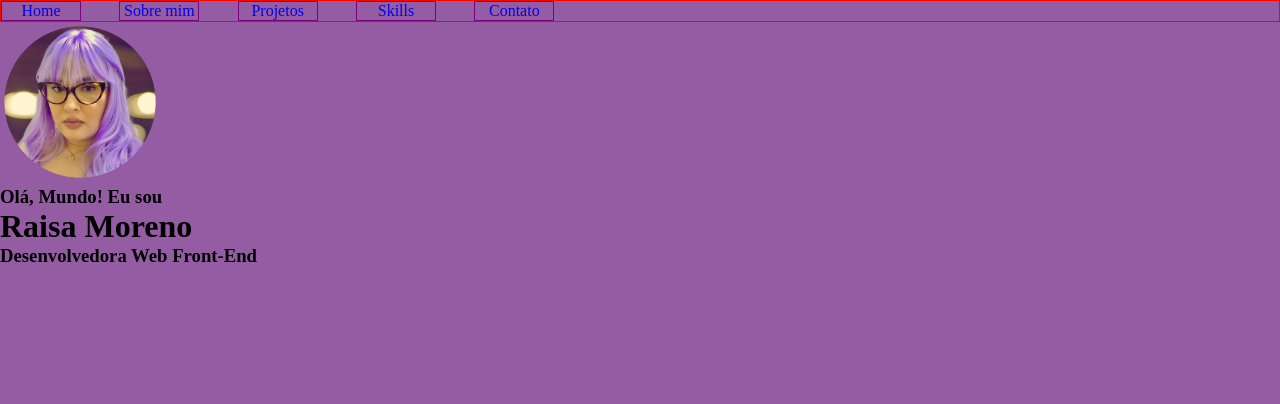
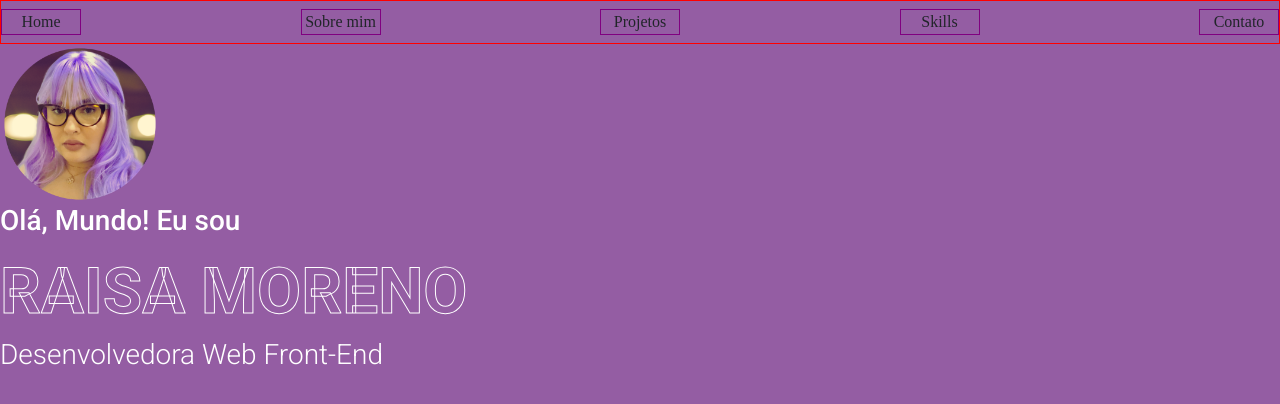
Before and after one commit to raisamrs/raisamrs.github.io, a React (Vite) app: page / in a window 1280 px wide. Shown: the top 404 px of the page. Built offline with nearby package versions, Linux system fonts and the light colour scheme.

Commit message:
style: início da estilização da página Home

```diff
--- a/index.html
+++ b/index.html
@@ -4,6 +4,13 @@
     <meta charset="UTF-8" />
     <meta name="viewport" content="width=device-width, initial-scale=1.0" />
     <title>Raisa Moreno</title>
+
+    <!-- Bootstrap -->
+    <link rel="stylesheet" href="https://cdn.jsdelivr.net/npm/bootstrap@5.3.3/dist/css/bootstrap.min.css">
+
+    <!-- Google Web Fonts -->
+    <link rel="preconnect" href="https://fonts.gstatic.com">
+    <link href="https://fonts.googleapis.com/css2?family=Roboto:wght@300;400;500;700;900&display=swap" rel="stylesheet">
   </head>
   <body>
     <div id="root"></div>
--- a/package.json
+++ b/package.json
@@ -10,6 +10,7 @@
     "lint": "eslint -c .eslintrc.json . --ext .js,.jsx,.ts,.tsx --fix"
   },
   "dependencies": {
+    "classnames": "^2.5.1",
     "react": "^18.2.0",
     "react-dom": "^18.2.0",
     "react-router-dom": "^6.23.0"
--- a/src/App.css
+++ b/src/App.css
@@ -1,5 +1,6 @@
 body {
 	background-color: #945da3;
+	font-family: r;
 }
 .main-container {
 	display: flex;
--- a/src/pages/Home/Home.module.css
+++ b/src/pages/Home/Home.module.css
@@ -1,3 +1,25 @@
 img {
   height: 20vh;
 }
+
+.homeContainer {
+  font-family: 'Roboto', sans-serif;
+  font-weight: 400;
+
+}
+.cursor {
+  border-left: 2px solid #fff;
+  display: inline-block;
+  margin-left: 2px;
+}
+.myName{
+  color: transparent;
+  -webkit-text-stroke: 1px #ffffff;
+  font-weight: bold;
+}
+
+.typedText{
+    display: inline-block;
+    font-weight: lighter;
+    position: relative;
+  }
--- a/src/pages/Home/Home.tsx
+++ b/src/pages/Home/Home.tsx
@@ -1,13 +1,44 @@
+import { useEffect, useState, useRef } from 'react';
+import classNames from 'classnames';
 import profilePicture from '../../assets/Raisa - cabelo lilás.png';
 import styles from './Home.module.css';
 
 function Home() {
+  const [text, setText] = useState('');
+  const fullText = 'Desenvolvedora Web Front-End';
+  const speed = 100;
+  const indexRef = useRef(0); // Usar useRef para manter o índice
+
+  useEffect(() => {
+    const intervalId = setInterval(() => {
+      const i = indexRef.current;
+      if (i < fullText.length) {
+        setText((prev) => prev + fullText.charAt(i));
+        indexRef.current += 1; // Incrementar o índice
+      } else {
+        clearInterval(intervalId);
+      }
+    }, speed);
+
+    return () => clearInterval(intervalId); // Limpar intervalo quando o componente desmonta
+  }, [fullText, speed]);
+
+  const myNameClasses = classNames(styles.myName, 'display-3', 'text-uppercase', 'mb-2');
+  const professionClasses = classNames(
+    styles.typedText,
+    'font-weight-lighter',
+    'text-white',
+  );
+
   return (
     <div className={ styles.homeContainer }>
       <img src={ profilePicture } alt="foto de perfil" />
-      <h3>Olá, Mundo! Eu sou</h3>
-      <h1>Raisa Moreno</h1>
-      <h3> Desenvolvedora Web Front-End</h3>
+      <h3 className="text-white font-weight-normal mb-3">Olá, Mundo! Eu sou</h3>
+      <h1 className={ myNameClasses }>Raisa Moreno</h1>
+      <h3 className={ professionClasses }>
+        {text}
+        <span className={ styles.cursor } />
+      </h3>
     </div>
   );
 }
```
Also changed, not shown: 1 other file (tests, documents, lock files or other folders).
